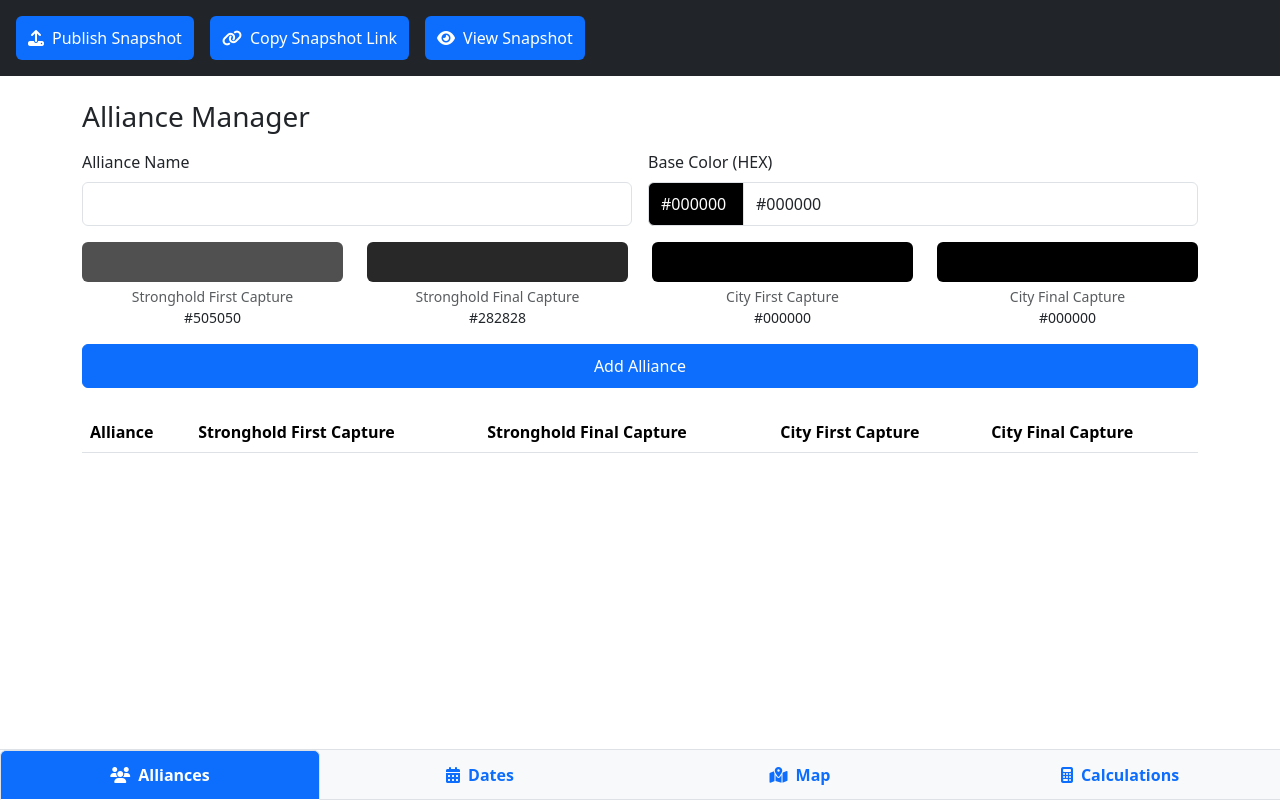
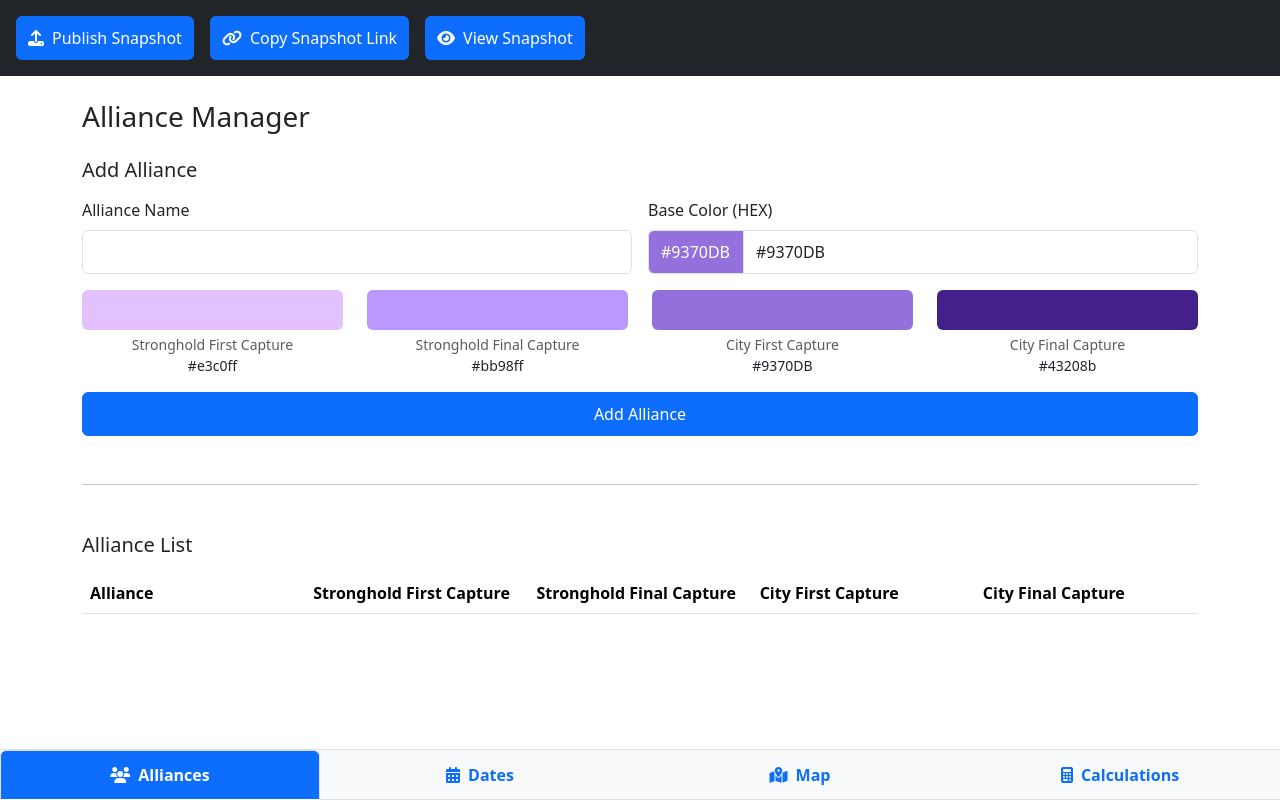
Before and after one commit to kevinkidwell/738-s5-map, a React (Vite) app: page /alliances in a window 1280 px wide. Built offline with nearby package versions, Linux system fonts and the light colour scheme.

Commit message:
Update AlliancesPage.tsx

```diff
--- a/src/pages/AlliancesPage.tsx
+++ b/src/pages/AlliancesPage.tsx
@@ -17,8 +17,7 @@ function adjustBrightness(hex: string, amount: number): string {
 }
 
 function getAccessibleTextColor(bgHex: string): string {
-  // simplified: always white unless contrast fails
-  return '#ffffff';
+  return '#ffffff'; // simplified: always white for swatches
 }
 
 const milestoneLabels = [
@@ -30,10 +29,10 @@ const milestoneLabels = [
 
 function generateMilestoneShades(baseHex: string): string[] {
   return [
-    adjustBrightness(baseHex, +80), // Stronghold First Capture (much lighter)
-    adjustBrightness(baseHex, +40), // Stronghold Final Capture (lighter)
-    baseHex,                        // City First Capture (exact user input)
-    adjustBrightness(baseHex, -80)  // City Final Capture (much darker)
+    adjustBrightness(baseHex, +80),
+    adjustBrightness(baseHex, +40),
+    baseHex,
+    adjustBrightness(baseHex, -80)
   ];
 }
 
@@ -42,7 +41,7 @@ const AlliancesPage: React.FC<{ dataSource: 'live' | 'published' }> = ({ dataSou
   const allianceList = dataSource === 'live' ? alliances : publishedData?.alliances || [];
 
   const [allianceName, setAllianceName] = useState('');
-  const [allianceColor, setAllianceColor] = useState('#000000');
+  const [allianceColor, setAllianceColor] = useState('#9370DB'); // medium purple default
 
   const handleSubmit = (e: React.FormEvent) => {
     e.preventDefault();
@@ -52,7 +51,7 @@ const AlliancesPage: React.FC<{ dataSource: 'live' | 'published' }> = ({ dataSou
     }
     upsertAlliance({ name: allianceName, baseColor: allianceColor });
     setAllianceName('');
-    setAllianceColor('#000000');
+    setAllianceColor('#9370DB');
   };
 
   const livePreviewShades =
@@ -67,9 +66,11 @@ const AlliancesPage: React.FC<{ dataSource: 'live' | 'published' }> = ({ dataSou
 
   return (
     <div className="container py-4">
-      <h1 className="h3 mb-3">Alliance Manager</h1>
+      <h1 className="h3 mb-4">Alliance Manager</h1>
 
       {dataSource === 'live' && (
+        <>
+          <h2 className="h5 mb-3">Add Alliance</h2>
           <form className="mb-4" onSubmit={handleSubmit}>
             <div className="row g-3 align-items-end">
               <div className="col-md-6">
@@ -115,8 +116,7 @@ const AlliancesPage: React.FC<{ dataSource: 'live' | 'published' }> = ({ dataSou
                       style={{
                         width: '100%',
                         height: '40px',
-                      backgroundColor: shade,
-                      cursor: 'pointer'
+                        backgroundColor: shade
                       }}
                     />
                     <small className="text-muted">{milestoneLabels[i]}</small>
@@ -134,14 +134,18 @@ const AlliancesPage: React.FC<{ dataSource: 'live' | 'published' }> = ({ dataSou
               </div>
             </div>
           </form>
+
+          <hr className="my-5" />
+        </>
       )}
 
+      <h2 className="h5 mb-3">Alliance List</h2>
       <table className="table table-striped">
         <thead>
           <tr>
             <th scope="col">Alliance</th>
             {milestoneLabels.map(label => (
-              <th key={label} scope="col">{label}</th>
+              <th key={label} scope="col" style={{ width: '20%' }}>{label}</th>
             ))}
           </tr>
         </thead>
@@ -152,7 +156,7 @@ const AlliancesPage: React.FC<{ dataSource: 'live' | 'published' }> = ({ dataSou
               <tr key={a.name}>
                 <td>{a.name}</td>
                 {shades.map((shade, i) => (
-                  <td key={i} className="text-center">
+                  <td key={i} className="text-center" style={{ width: '20%' }}>
                     <div
                       className="rounded mb-1"
                       style={{
```
Lines whose indentation alone changed are shown as unchanged.
